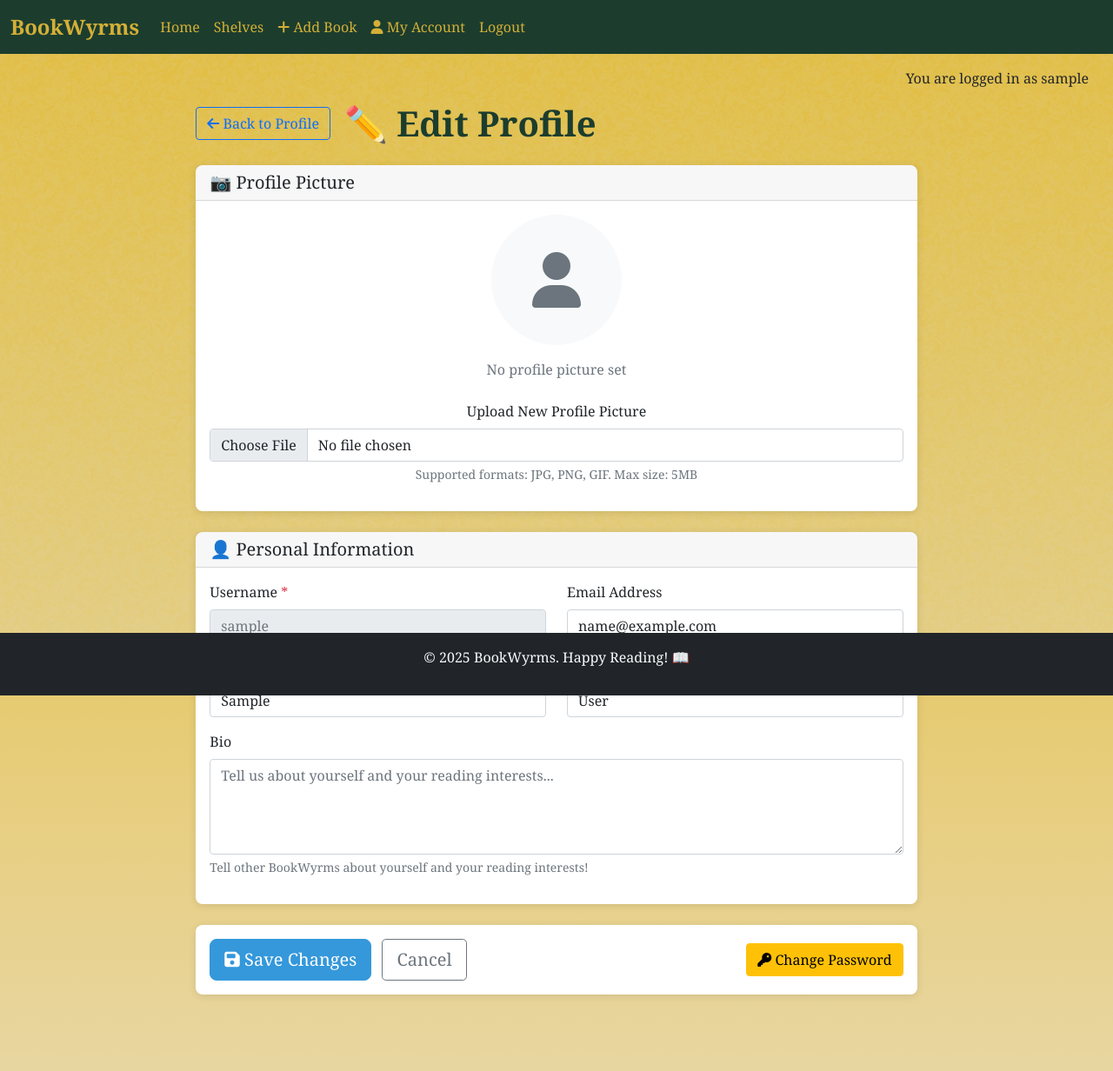
After one commit to ShuaybAi/bookwyrms, a Django app: page /my-account/edit-profile/ in a window 1280 px wide. The commit adds this page. Shown: the whole page at 87% size. Run offline with Django 5.2, Linux system fonts and the light colour scheme; the visitor is signed in with stand-in values (Sample User, id 1); some libraries are stand-ins or nearby versions.

Commit message:
add edit_profile page

```diff
--- a/books/forms.py
+++ b/books/forms.py
@@ -1,6 +1,6 @@
 """Forms for the books app."""
 from django import forms
-from .models import Book, Review, Comment
+from .models import Book, Review, Comment, CustomUser
 
 
 class BookForm(forms.ModelForm):
@@ -48,3 +48,36 @@ class CommentForm(forms.ModelForm):
     class Meta:
         model = Comment
         fields = ['content']  # 'review' and 'user' will be set in the view
+
+class UserProfileForm(forms.ModelForm):
+    """Form for editing user profile information."""
+    class Meta:
+        model = CustomUser
+        fields = ['username', 'email', 'first_name', 'last_name', 'bio', 'profile_image']
+        widgets = {
+            'username': forms.TextInput(attrs={
+                'class': 'form-control',
+                'placeholder': 'Enter username...',
+            }),
+            'email': forms.EmailInput(attrs={
+                'class': 'form-control',
+                'placeholder': 'Enter email address...'
+            }),
+            'first_name': forms.TextInput(attrs={
+                'class': 'form-control',
+                'placeholder': 'Enter first name...'
+            }),
+            'last_name': forms.TextInput(attrs={
+                'class': 'form-control',
+                'placeholder': 'Enter last name...'
+            }),
+            'bio': forms.Textarea(attrs={
+                'class': 'form-control',
+                'rows': 4,
+                'placeholder': 'Tell us about yourself and your reading interests...'
+            }),
+            'profile_image': forms.FileInput(attrs={
+                'class': 'form-control',
+                'accept': 'image/*'
+            })
+        }
--- a/books/models.py
+++ b/books/models.py
@@ -18,6 +18,7 @@ class Book(models.Model):
     cover = CloudinaryField('cover', blank=True, null=True)
     genres = models.CharField(max_length=300, blank=True)
     description = models.TextField(blank=True)
+    # added_on = models.DateTimeField(auto_now_add=True)
 
     class Meta:
         ordering = ["user"]
--- /dev/null
+++ b/books/templates/books/edit_profile.html
@@ -0,0 +1,179 @@
+{% extends "base.html" %}
+{% load static %}
+
+{% block title %}Edit Profile - BookWyrms{% endblock %}
+
+{% block content %}
+<div class="row">
+    <div class="col-lg-8 mx-auto">
+        <div class="d-flex align-items-center mb-4 mx-auto">
+            <a href="{% url 'my_account' %}" class="btn btn-outline-primary me-3">
+                <i class="fas fa-arrow-left"></i> Back to Profile
+            </a>
+            <h1 class="mb-0 text-center">✏️ Edit Profile</h1>
+        </div>
+    </div>
+</div>
+
+<div class="row">
+    <div class="col-lg-8 mx-auto">
+        <form id="editProfileForm" method="post" enctype="multipart/form-data" class="needs-validation" novalidate>
+            {% csrf_token %}
+
+            <!-- Profile Image Section -->
+            <div class="card mb-4">
+                <div class="card-header">
+                    <h5 class="mb-0">📷 Profile Picture</h5>
+                </div>
+                <div class="card-body text-center">
+                    <!-- Current Profile Image -->
+                    <div class="mb-4">
+                        {% if user.profile_image %}
+                            <img id="current-image" src="{{ user.profile_image.url }}"
+                                 class="rounded-circle mb-3"
+                                 alt="Current Profile Picture"
+                                 style="width: 150px; height: 150px; object-fit: cover;">
+                            <div>
+                                <button type="button" class="btn btn-outline-danger btn-sm" onclick="removeProfileImage()">
+                                    <i class="fas fa-trash"></i> Remove Image
+                                </button>
+                            </div>
+                        {% else %}
+                            <div class="rounded-circle bg-light d-flex align-items-center justify-content-center mb-3 mx-auto"
+                                 style="width: 150px; height: 150px;">
+                                <i class="fas fa-user fa-4x text-muted"></i>
+                            </div>
+                            <p class="text-muted">No profile picture set</p>
+                        {% endif %}
+                    </div>
+
+                    <!-- Upload New Image -->
+                    <div class="mb-3">
+                        <label for="id_profile_image" class="form-label">
+                            Upload New Profile Picture
+                        </label>
+                        <input type="file" class="form-control" id="id_profile_image" name="profile_image" accept="image/*">
+                        <div class="form-text">
+                            Supported formats: JPG, PNG, GIF. Max size: 5MB
+                        </div>
+                    </div>
+
+                    <!-- Image Preview -->
+                    <div id="image-preview" class="d-none">
+                        <img id="preview-img" class="rounded-circle mb-3"
+                             style="width: 150px; height: 150px; object-fit: cover;" alt="Preview">
+                        <div>
+                            <button type="button" class="btn btn-outline-secondary btn-sm" onclick="clearPreview()">
+                                <i class="fas fa-times"></i> Clear Preview
+                            </button>
+                        </div>
+                    </div>
+                </div>
+            </div>
+
+            <!-- Personal Information Section -->
+            <div class="card mb-4">
+                <div class="card-header">
+                    <h5 class="mb-0">👤 Personal Information</h5>
+                </div>
+                <div class="card-body">
+                    <div class="row">
+                        <div class="col-md-6 mb-3">
+                            <label for="id_username" class="form-label">
+                                Username <span class="text-danger">*</span>
+                            </label>
+                            <input type="text" class="form-control text-muted" id="id_username" name="username"
+                                   value="{{ user.username }}" disabled placeholder="Username cannot be changed">
+                        </div>
+                        <div class="col-md-6 mb-3">
+                            <label for="id_email" class="form-label">
+                                Email Address
+                            </label>
+                            <input type="email" class="form-control" id="id_email" name="email"
+                                   value="{{ user.email }}" placeholder="Enter email address...">
+                        </div>
+                    </div>
+
+                    <div class="row">
+                        <div class="col-md-6 mb-3">
+                            <label for="id_first_name" class="form-label">
+                                First Name
+                            </label>
+                            <input type="text" class="form-control" id="id_first_name" name="first_name"
+                                   value="{{ user.first_name }}" placeholder="Enter first name...">
+                        </div>
+                        <div class="col-md-6 mb-3">
+                            <label for="id_last_name" class="form-label">
+                                Last Name
+                            </label>
+                            <input type="text" class="form-control" id="id_last_name" name="last_name"
+                                   value="{{ user.last_name }}" placeholder="Enter last name...">
+                        </div>
+                    </div>
+
+                    <div class="mb-3">
+                        <label for="id_bio" class="form-label">
+                            Bio
+                        </label>
+                        <textarea class="form-control" id="id_bio" name="bio" rows="4"
+                                  placeholder="Tell us about yourself and your reading interests...">{{ user.bio }}</textarea>
+                        <div class="form-text">
+                            Tell other BookWyrms about yourself and your reading interests!
+                        </div>
+                    </div>
+                </div>
+            </div>
+
+            <!-- Action Buttons -->
+            <div class="card mb-4">
+                <div class="card-body">
+                    <div class="d-flex justify-content-between align-items-center">
+                        <div>
+                            <button type="submit" class="btn btn-primary btn-lg me-2">
+                                <i class="fas fa-save"></i> Save Changes
+                            </button>
+                            <a href="{% url 'my_account' %}" class="btn btn-outline-secondary btn-lg">
+                                Cancel
+                            </a>
+                        </div>
+                        <a href="#" class="btn btn-warning" data-bs-toggle="modal" data-bs-target="#changePasswordModal">
+                            <i class="fas fa-key"></i> Change Password
+                        </a>
+                    </div>
+                </div>
+            </div>
+        </form>
+    </div>
+</div>
+
+<!-- Change Password Modal -->
+<div class="modal fade" id="changePasswordModal" tabindex="-1">
+    <div class="modal-dialog">
+        <div class="modal-content">
+            <div class="modal-header">
+                <h5 class="modal-title">🔒 Change Password</h5>
+                <button type="button" class="btn-close" data-bs-dismiss="modal"></button>
+            </div>
+            <div class="modal-body">
+                <p class="text-muted mb-3">You'll be redirected to the password change page.</p>
+                <div class="d-flex justify-content-end">
+                    <button type="button" class="btn btn-secondary me-2" data-bs-dismiss="modal">Cancel</button>
+                    <a href="{% url 'account_change_password' %}" class="btn btn-warning">
+                        Change Password
+                    </a>
+                </div>
+            </div>
+        </div>
+    </div>
+</div>
+
+<!-- Hidden form for image removal -->
+<form id="remove-image-form" method="post" style="display: none;">
+    {% csrf_token %}
+    <input type="hidden" name="remove_image" value="true">
+</form>
+{% endblock %}
+
+{% block extra_js %}
+<script src="{% static 'js/edit-profile.js' %}"></script>
+{% endblock %}
--- a/books/urls.py
+++ b/books/urls.py
@@ -8,4 +8,5 @@ urlpatterns = [
     path('shelves/book/<int:pk>/', views.book_detail, name='book_detail'),
     path('add-book/', views.add_book, name='add_book'),
     path('my-account/', views.my_account, name='my_account'),
+    path('my-account/edit-profile/', views.edit_profile, name='edit_profile'),
 ]
--- a/books/views.py
+++ b/books/views.py
@@ -4,7 +4,7 @@ from django.views import generic
 from django.contrib import messages
 from django.contrib.auth.decorators import login_required
 from .models import Book, Review, Comment
-from .forms import BookForm, ReviewForm, CommentForm
+from .forms import BookForm, ReviewForm, CommentForm, UserProfileForm
 
 # Create your views here.
 def home(request):
@@ -124,3 +124,32 @@ def my_account(request):
     #     form = UserProfileForm(instance=request.user.profile)
 
     return render(request, 'books/my_account.html')
+
+@login_required
+def edit_profile(request):
+    """View to edit user's profile information."""
+    if request.method == "POST":
+        # Handle image removal
+        if request.POST.get('remove_image'):
+            if request.user.profile_image:
+                request.user.profile_image.delete()
+                request.user.save()
+                messages.add_message(
+                    request, messages.SUCCESS,
+                    'Profile picture removed successfully!'
+                )
+            return redirect('edit_profile')
+
+        # Handle profile update
+        form = UserProfileForm(request.POST, request.FILES, instance=request.user)
+        if form.is_valid():
+            form.save()
+            messages.add_message(
+                request, messages.SUCCESS,
+                'Your profile has been updated successfully!'
+            )
+            return redirect('my_account')
+    else:
+        form = UserProfileForm(instance=request.user)
+
+    return render(request, 'books/edit_profile.html', {'form': form})
--- a/config/settings.py
+++ b/config/settings.py
@@ -101,6 +101,11 @@ DATABASES = {
     'default': dj_database_url.parse(os.environ.get("DATABASE_URL"))
 }
 
+CSRF_TRUSTED_ORIGINS = [
+    "https://*.herokuapp.com"
+]
+
+
 # Password validation
 # https://docs.djangoproject.com/en/5.2/ref/settings/#auth-password-validators
 
--- /dev/null
+++ b/static/js/edit-profile.js
@@ -0,0 +1,82 @@
+// Edit Profile JavaScript functionality
+
+// Image preview functionality
+document.addEventListener('DOMContentLoaded', function() {
+    const imageInput = document.querySelector('input[type="file"][accept="image/*"]');
+    const imagePreview = document.getElementById('image-preview');
+    const previewImg = document.getElementById('preview-img');
+    const currentImageContainer = document.getElementById('current-image')?.parentElement;
+
+    if (imageInput) {
+        imageInput.addEventListener('change', function(e) {
+            const file = e.target.files[0];
+            if (file) {
+                // Validate file size (5MB)
+                if (file.size > 5 * 1024 * 1024) {
+                    alert('File size must be less than 5MB');
+                    e.target.value = '';
+                    return;
+                }
+
+                // Validate file type
+                if (!file.type.startsWith('image/')) {
+                    alert('Please select a valid image file');
+                    e.target.value = '';
+                    return;
+                }
+
+                const reader = new FileReader();
+                reader.onload = function(e) {
+                    previewImg.src = e.target.result;
+                    imagePreview.classList.remove('d-none');
+                    if (currentImageContainer) {
+                        currentImageContainer.style.opacity = '0.5';
+                    }
+                };
+                reader.readAsDataURL(file);
+            }
+        });
+    }
+});
+
+function clearPreview() {
+    const imageInput = document.querySelector('input[type="file"][accept="image/*"]');
+    const imagePreview = document.getElementById('image-preview');
+    const currentImageContainer = document.getElementById('current-image')?.parentElement;
+
+    if (imageInput) {
+        imageInput.value = '';
+    }
+    if (imagePreview) {
+        imagePreview.classList.add('d-none');
+    }
+    if (currentImageContainer) {
+        currentImageContainer.style.opacity = '1';
+    }
+}
+
+function removeProfileImage() {
+    if (confirm('Are you sure you want to remove your profile picture?')) {
+        const removeForm = document.getElementById('remove-image-form');
+        if (removeForm) {
+            removeForm.submit();
+        }
+    }
+}
+
+// Form validation
+(function() {
+    'use strict';
+    window.addEventListener('load', function() {
+        const forms = document.getElementsByClassName('needs-validation');
+        Array.prototype.forEach.call(forms, function(form) {
+            form.addEventListener('submit', function(event) {
+                if (form.checkValidity() === false) {
+                    event.preventDefault();
+                    event.stopPropagation();
+                }
+                form.classList.add('was-validated');
+            }, false);
+        });
+    }, false);
+})();
```
Also changed, not shown: books/templates/books/my_account.html (+6 -6 lines).
